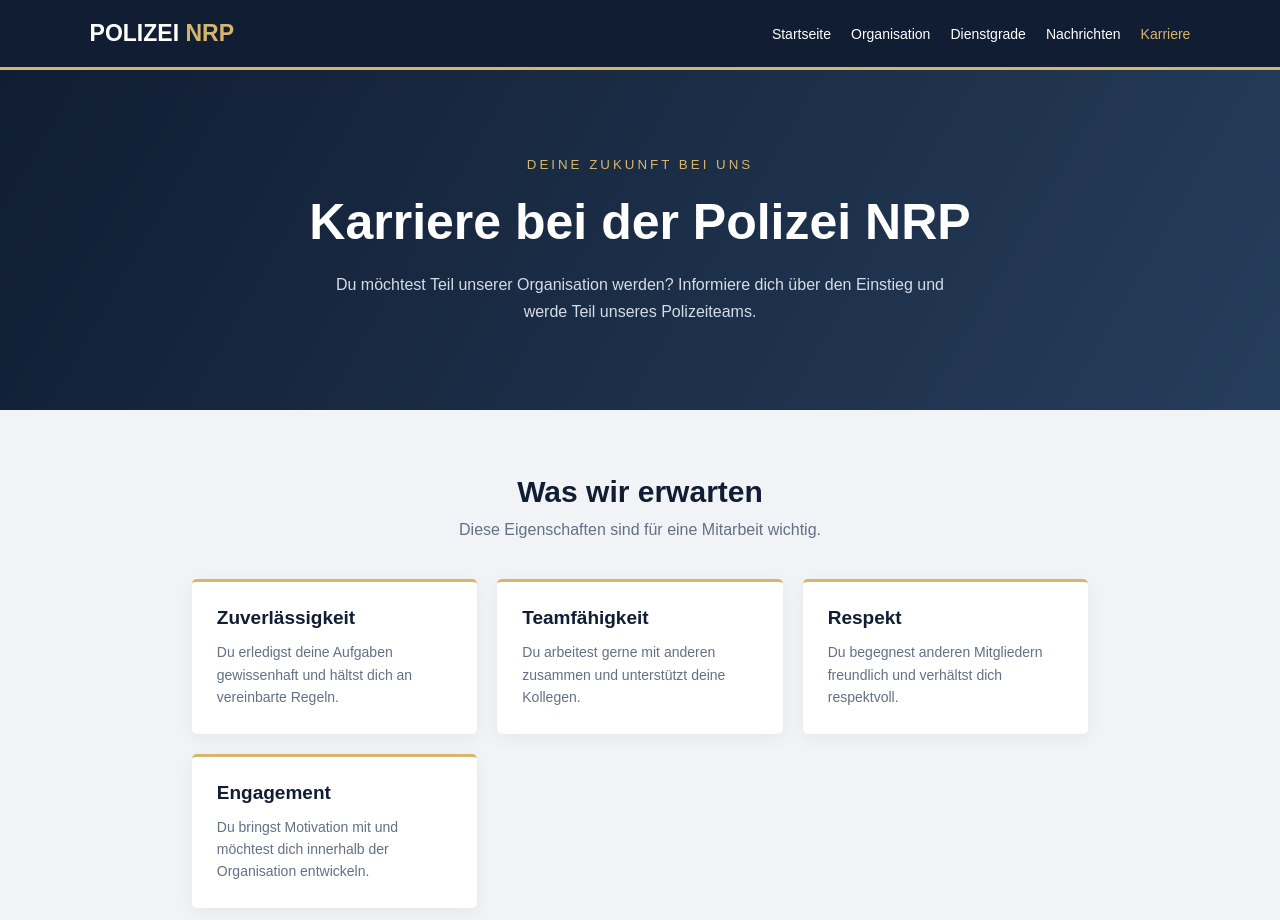
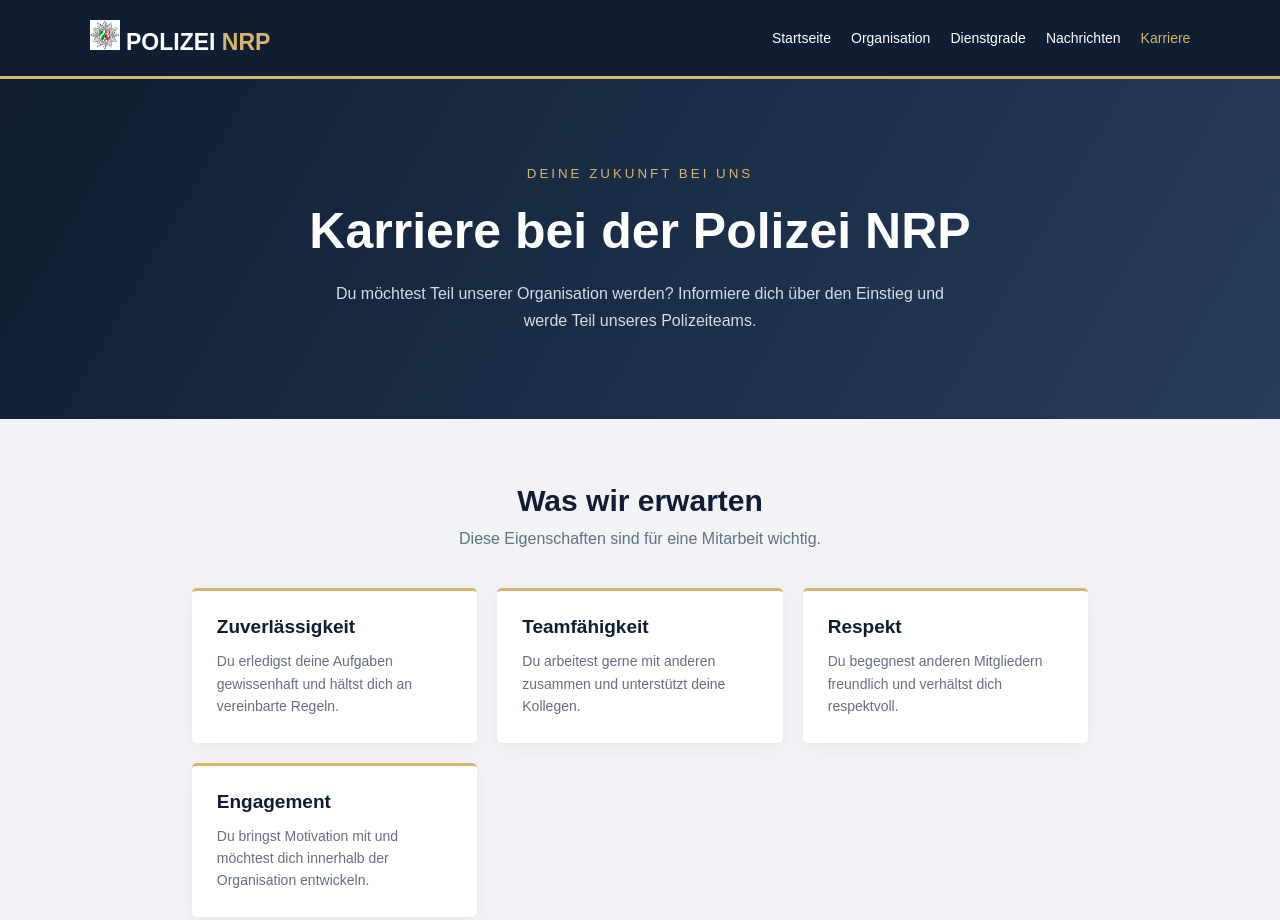
Before and after one commit to fynnz2011-byte/polizei-nrp, a plain HTML site: page karriere.html in a window 1280 px wide. Shown: the top 920 px of the page. Drawn offline with Linux system fonts and the light colour scheme.

Commit message:
Update karriere.html

```diff
--- a/karriere.html
+++ b/karriere.html
@@ -247,7 +247,7 @@
 <body>
 
 <header>
-    <div class="brand">POLIZEI <span>NRP</span></div>
+    <div class="brand"><img src="logo.jpg" alt="Polizei NRP Logo" style="width:30px !important; height:30px !important; max-width:30px !important; object-fit:contain;"> POLIZEI <span>NRP</span></div>
 
     <nav>
         <a href="index.html">Startseite</a>
```
